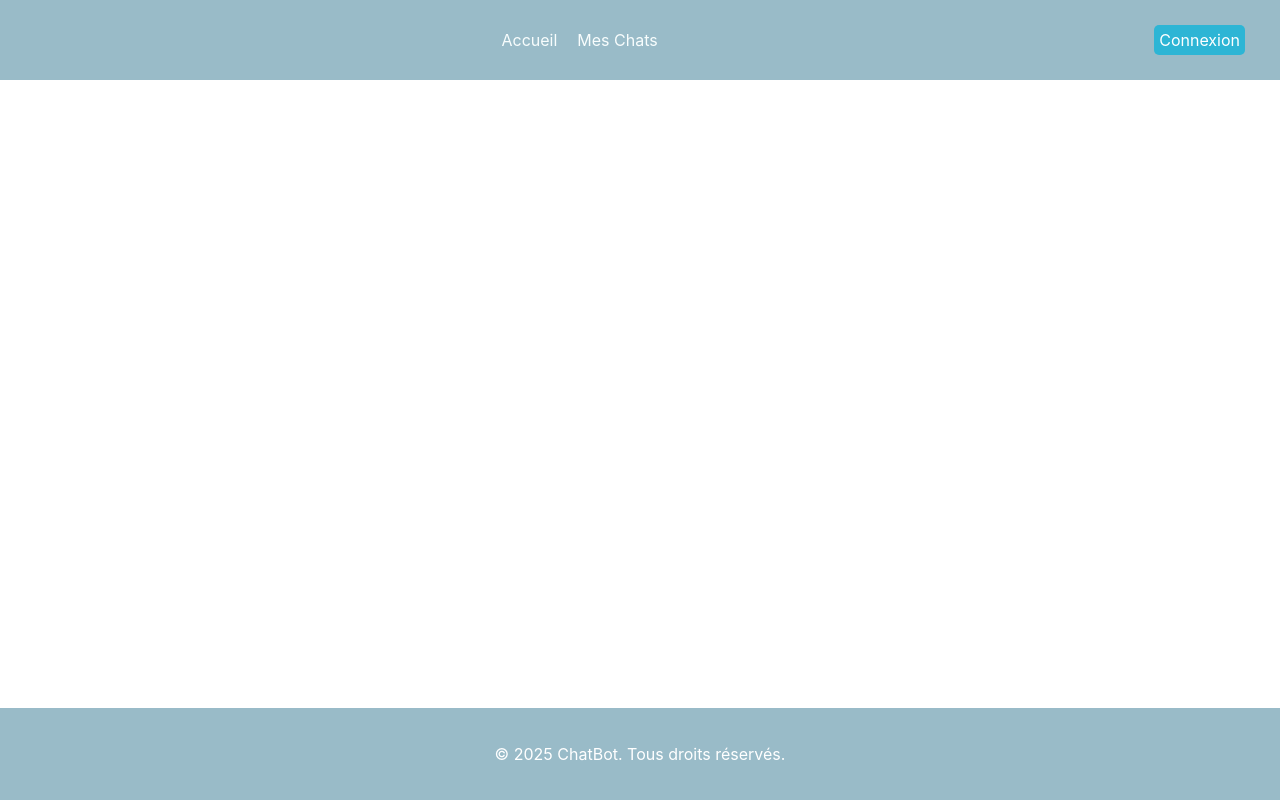
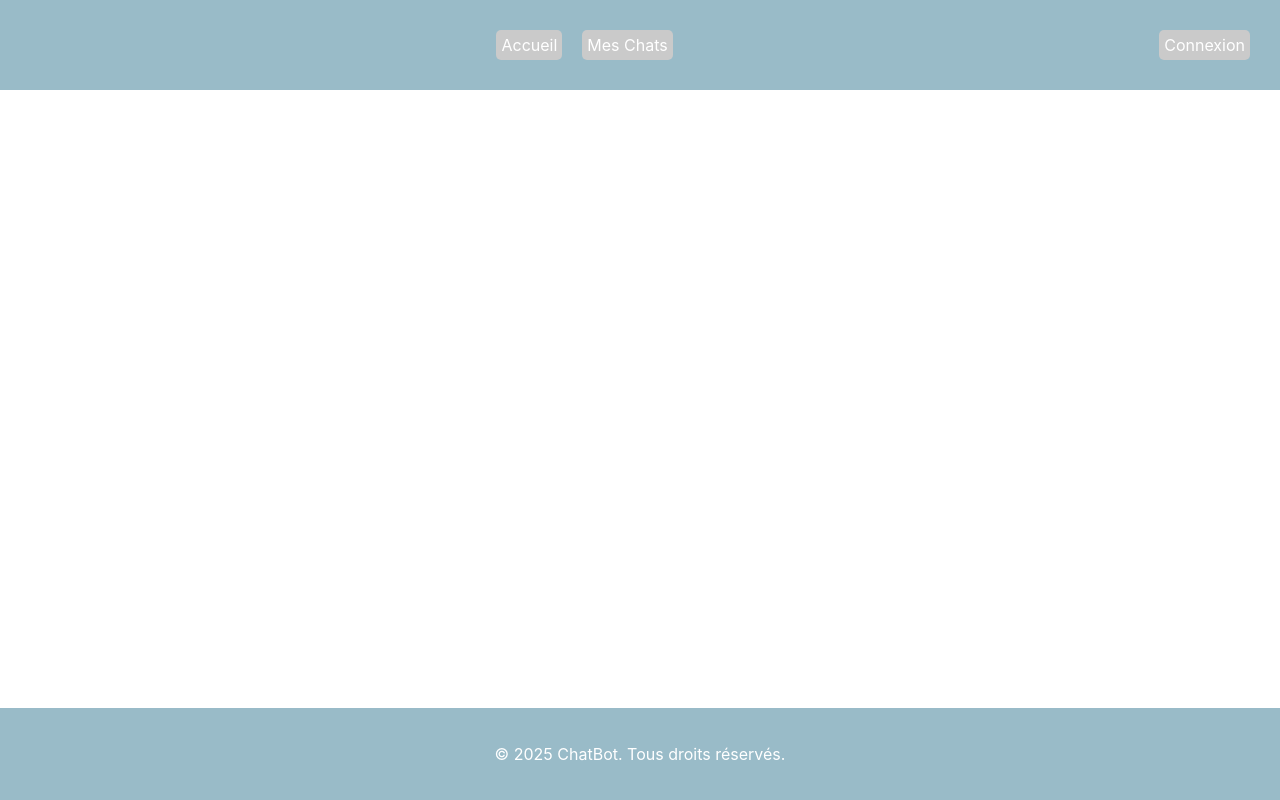
Before and after one commit to romainbrossault/Chatbot, a React (Create React App) app in the folder Frontend/frontend/: page / in a window 1280 px wide. Built offline with nearby package versions, Linux system fonts and the light colour scheme.

Commit message:
Update navbar.css

```diff
--- a/Frontend/frontend/src/CSS/navbar.css
+++ b/Frontend/frontend/src/CSS/navbar.css
@@ -19,29 +19,37 @@ nav ul {
     flex-grow: 1;
 }
 
-.nav-button {
-    text-decoration: none;
-    color: #f8fdfd;
-    transition-duration: 0.2s;
-    margin: 10px;
-}
-
-.nav-button:hover {
-    transition-duration: 0.2s;
-    color: rgb(235, 235, 235);
-}
-
-.login-button .nav-button {
+.navbar a {
     text-decoration: none;
     color: white;
-    background-color: #2db5d5;
+    background-color: #cacaca;
     padding: 5px 5px;
     border-radius: 5px;
-    margin: 15px;
+    margin : 10px;
     transition-duration: 0.2s;
 }
 
-.login-button .nav-button:hover {
+.navbar a:hover {
+    transform: scale(1.1);
     transition-duration: 0.2s;
-    background-color: #187bcd;
 }
+
+.login-button {
+    margin-left: auto;
+
+}
+
+.login-button a {
+    text-decoration: none;
+    color: white;
+    background-color: #cacaca;
+    padding: 5px 5px;
+    border-radius: 5px;
+    margin : 10px;
+    transition-duration: 0.2s;
+}
+
+.login-button a:hover {
+    transform: scale(2.0);
+    transition-duration: 0.2s;
+}
```
